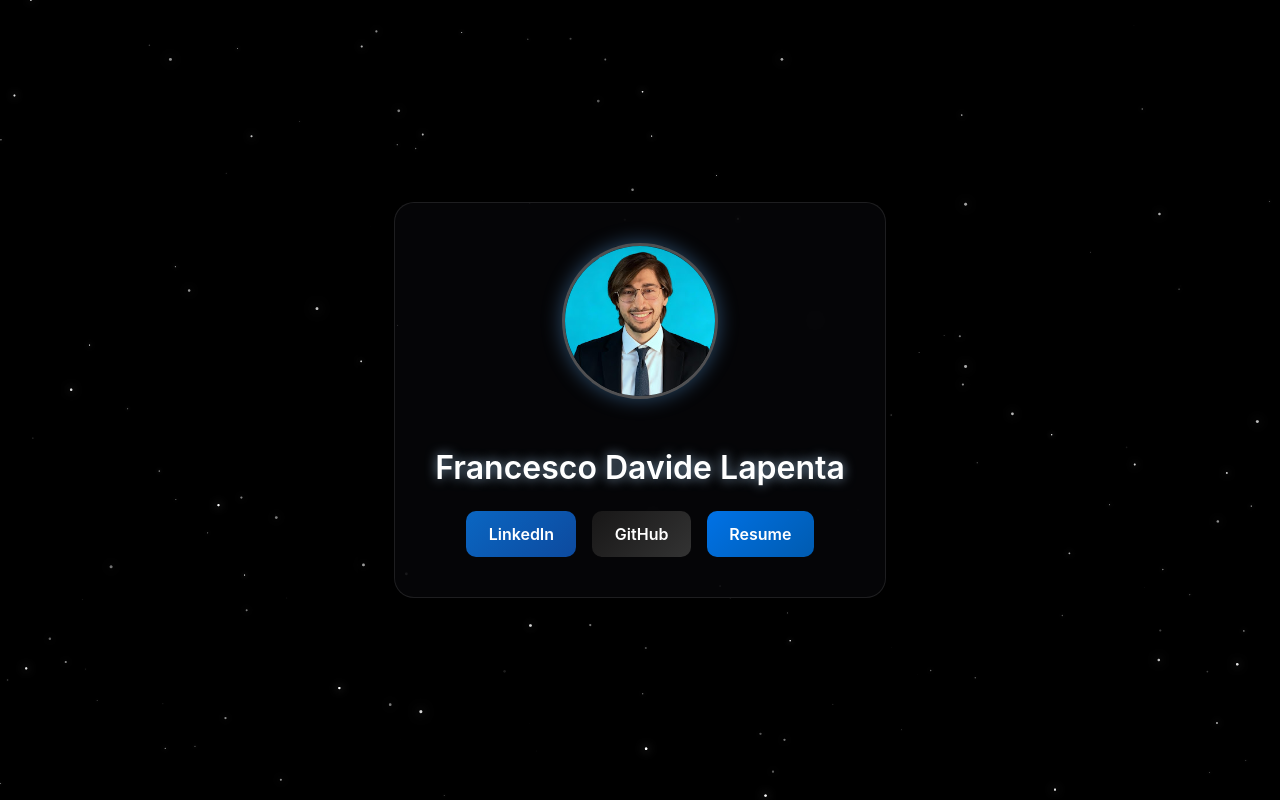
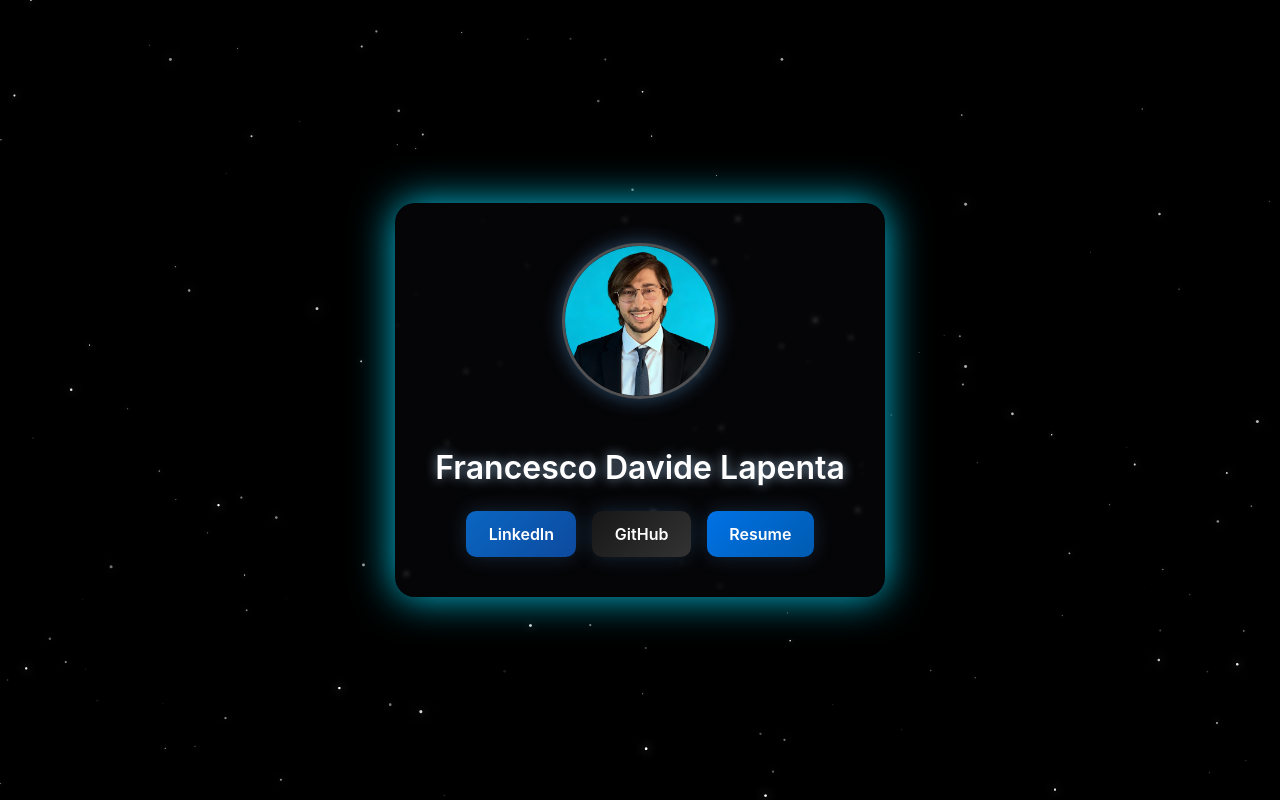
Before and after one commit to lapentad/lapentad.github.io, a plain HTML site: page index.html in a window 1280 px wide. Drawn offline with Linux system fonts and the light colour scheme.

Commit message:
Update index.css

```diff
--- a/index.css
+++ b/index.css
@@ -27,10 +27,9 @@ body {
   padding: 2.5rem;
   border-radius: 20px;
   background: rgba(20, 20, 30, 0.25);
-  backdrop-filter: blur(12px);
+  backdrop-filter: blur(2px);
   -webkit-backdrop-filter: blur(12px);
-  border: 1px solid rgba(255, 255, 255, 0.1);
-  box-shadow: 0 8px 32px rgba(0, 0, 0, 0.4);
+  box-shadow: 0 0 40px rgb(0 195 224);
   z-index: 1;
 }
 
@@ -66,6 +65,7 @@ h1 {
   border-radius: 10px;
   font-weight: 600;
   transition: all 0.3s ease;
+  box-shadow: 0 0 20px rgba(100, 180, 255, 0.2)
 }
 
 .btn:hover {
```
